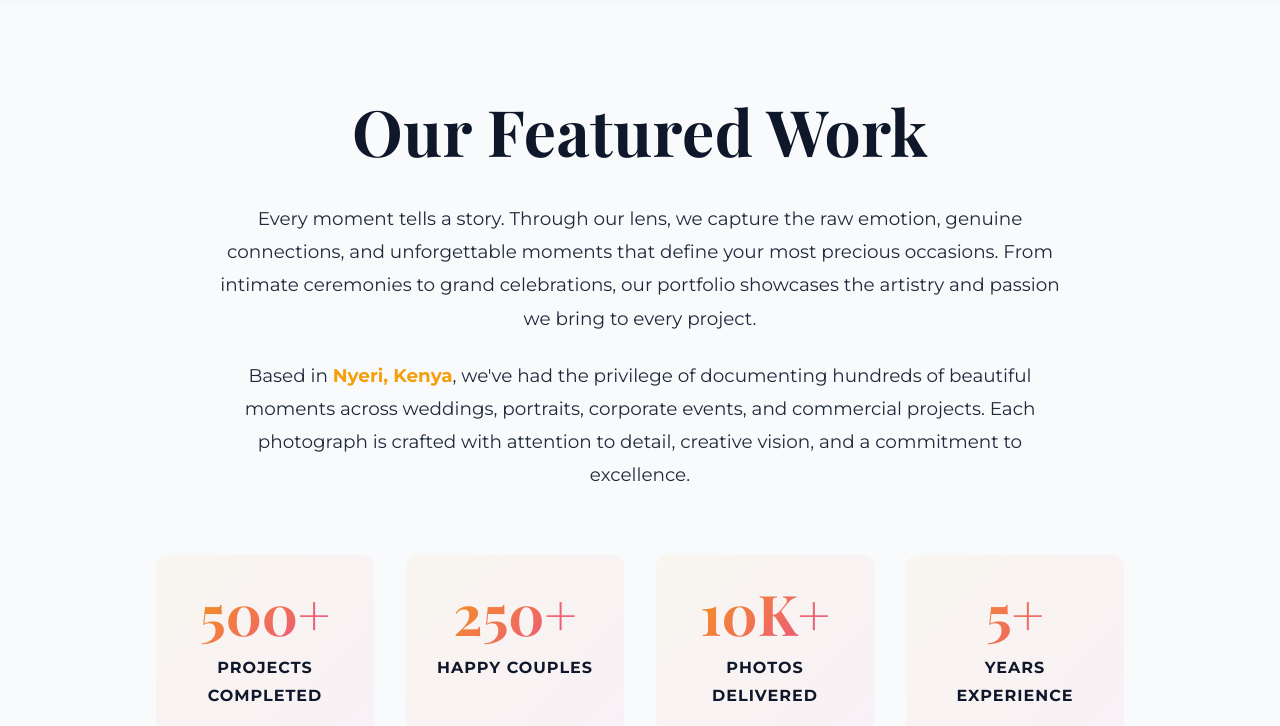
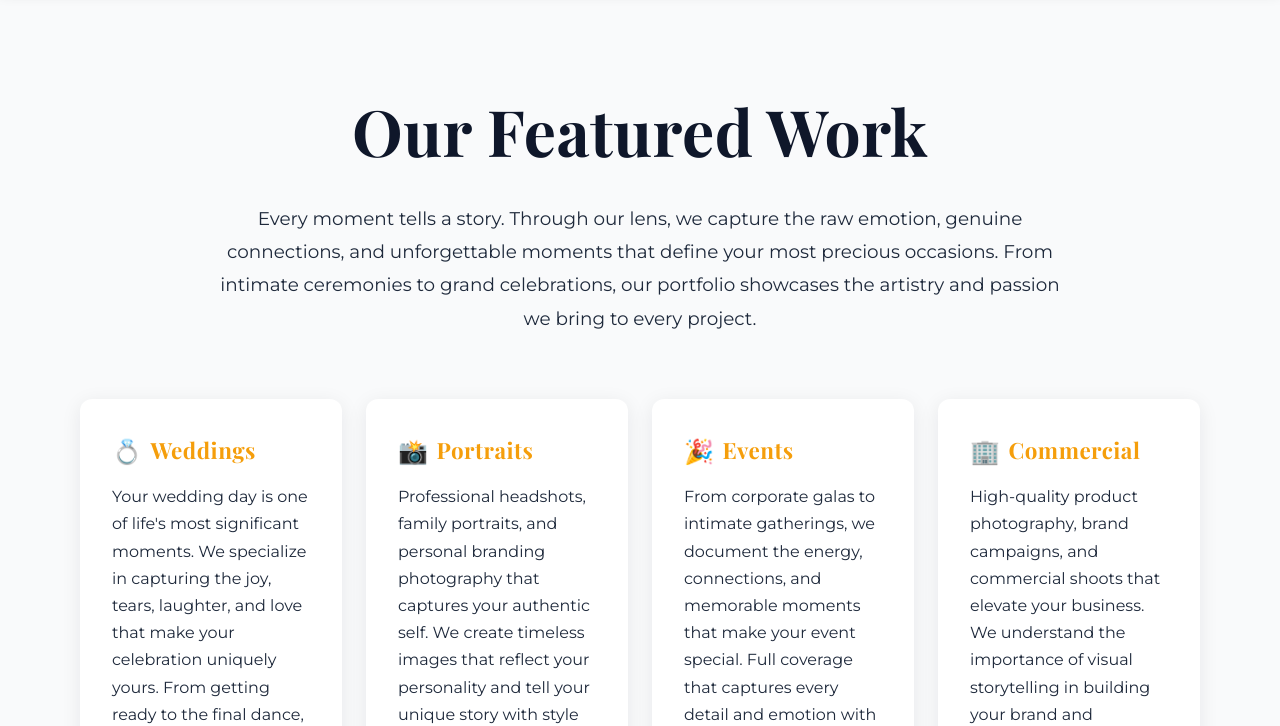
Before and after one commit to mwangiamosmwaniki/Photograhy_site, a website: page public/portfolio.html in a window 1280 px wide. Shown: the part 82-808 px from the top of the page. Drawn offline with nearby package versions, Linux system fonts and the light colour scheme; no server answers.

Commit message:
portfolio customization

```diff
--- a/public/portfolio.html
+++ b/public/portfolio.html
@@ -238,33 +238,6 @@
             celebrations, our portfolio showcases the artistry and passion we
             bring to every project.
           </p>
-          <p>
-            Based in <span class="highlight-text">Nyeri, Kenya</span>, we've had
-            the privilege of documenting hundreds of beautiful moments across
-            weddings, portraits, corporate events, and commercial projects. Each
-            photograph is crafted with attention to detail, creative vision, and
-            a commitment to excellence.
-          </p>
-        </div>
-
-        <!-- Statistics Section -->
-        <div class="portfolio-stats">
-          <div class="stat-item">
-            <div class="stat-number">500+</div>
-            <div class="stat-label">Projects Completed</div>
-          </div>
-          <div class="stat-item">
-            <div class="stat-number">250+</div>
-            <div class="stat-label">Happy Couples</div>
-          </div>
-          <div class="stat-item">
-            <div class="stat-number">10K+</div>
-            <div class="stat-label">Photos Delivered</div>
-          </div>
-          <div class="stat-item">
-            <div class="stat-number">5+</div>
-            <div class="stat-label">Years Experience</div>
-          </div>
         </div>
 
         <!-- Category Descriptions -->
```
Also changed, not shown: public/services.html (+0 -1 lines).
